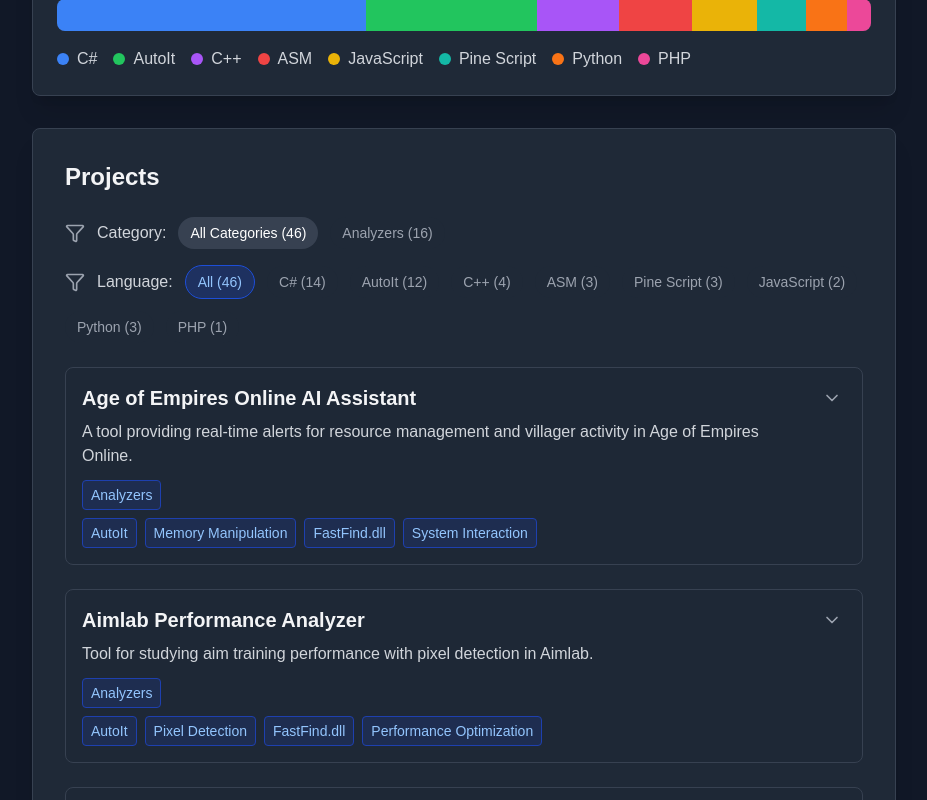
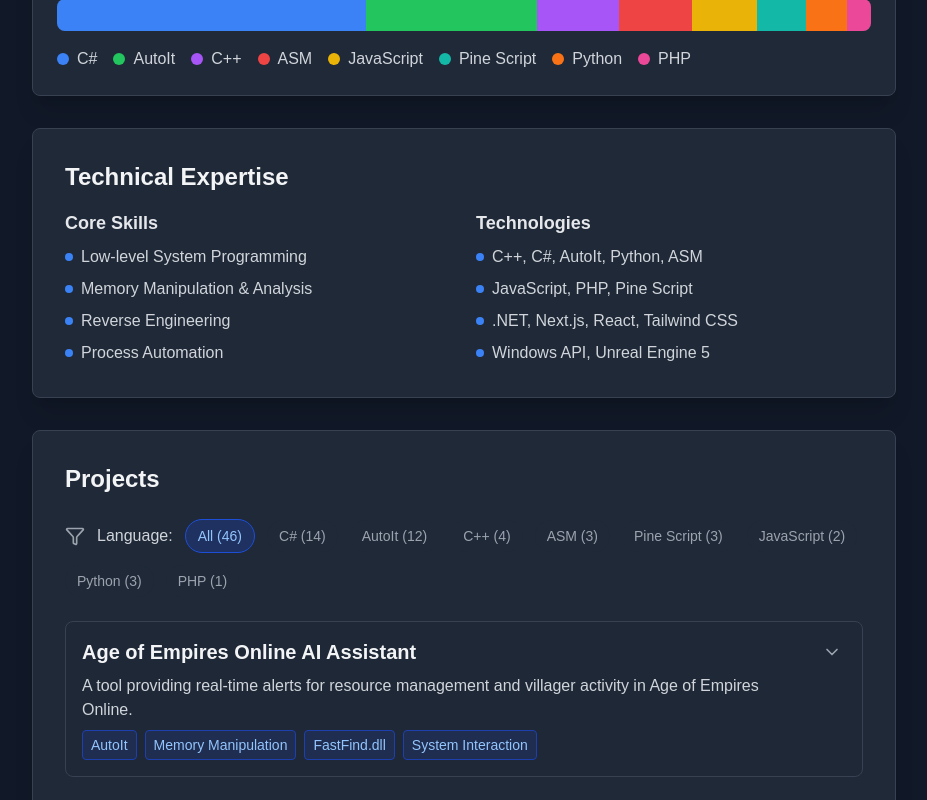
Before and after one commit to neXuz-dev/portfolio, a Next.js app: page / in a window 1280 px wide. Shown: the part 800-1600 px from the top of the page, without its empty margins (176-1103 px from the left). Built offline with nearby package versions, Linux system fonts and the light colour scheme.

Commit message:
Removed category filter, added back skills section

```diff
--- a/src/components/Portfolio.js
+++ b/src/components/Portfolio.js
@@ -131,7 +131,7 @@ const Portfolio = () => {
       {/* Header */}
       <header className="max-w-4xl mx-auto px-4 pt-24 pb-12">
         <div className="bg-gray-800 rounded-lg shadow-xl p-8 border border-gray-700">
-          <h1 className="text-4xl font-bold text-gray-100">neXuz-dev</h1>
+          <h1 className="text-4xl font-bold text-gray-100">Rémi Job-Dorge</h1>
           <p className="text-xl text-gray-300 mt-2">
             {language === 'fr' ? 'Expert en Développement Logiciel & Analyste Technique' : 'Expert Software Developer & Technical Analyst'}
           </p>
@@ -166,6 +166,7 @@ const Portfolio = () => {
         </div>
       </header>
 
+      {/* At a Glance Section */}
       <section className="max-w-4xl mx-auto mt-8 px-4">
         <div className="bg-gray-800 rounded-lg shadow-xl p-6 border border-gray-700">
           <h2 className="text-2xl font-bold text-gray-100 mb-4">
@@ -238,6 +239,65 @@ const Portfolio = () => {
         </div>
       </section>
 
+      {/* Skills Section */}
+      <section className="max-w-4xl mx-auto mt-8 px-4 scroll-mt-12" id="skills">
+        <div className="bg-gray-800 rounded-lg shadow-xl p-8 border border-gray-700">
+          <h2 className="text-2xl font-bold text-gray-100 mb-4">
+            {language === 'fr' ? 'Expertise Technique' : 'Technical Expertise'}
+          </h2>
+
+          <div className="grid grid-cols-1 md:grid-cols-2 gap-6">
+            <div>
+              <h3 className="text-lg font-semibold text-gray-200 mb-2">
+                {language === 'fr' ? 'Compétences Principales' : 'Core Skills'}
+              </h3>
+              <ul className="space-y-2">
+                <li className="flex items-center text-gray-300">
+                  <span className="w-2 h-2 bg-blue-500 rounded-full mr-2"></span>
+                  {language === 'fr' ? 'Programmation Système Bas Niveau' : 'Low-level System Programming'}
+                </li>
+                <li className="flex items-center text-gray-300">
+                  <span className="w-2 h-2 bg-blue-500 rounded-full mr-2"></span>
+                  {language === 'fr' ? 'Manipulation et Analyse de Mémoire' : 'Memory Manipulation & Analysis'}
+                </li>
+                <li className="flex items-center text-gray-300">
+                  <span className="w-2 h-2 bg-blue-500 rounded-full mr-2"></span>
+                  {language === 'fr' ? 'Rétro-Ingénierie' : 'Reverse Engineering'}
+                </li>
+                <li className="flex items-center text-gray-300">
+                  <span className="w-2 h-2 bg-blue-500 rounded-full mr-2"></span>
+                  {language === 'fr' ? 'Automatisation de Processus' : 'Process Automation'}
+                </li>
+              </ul>
+            </div>
+
+            <div>
+              <h3 className="text-lg font-semibold text-gray-200 mb-2">
+                {language === 'fr' ? 'Technologies' : 'Technologies'}
+              </h3>
+              <ul className="space-y-2">
+                <li className="flex items-center text-gray-300">
+                  <span className="w-2 h-2 bg-blue-500 rounded-full mr-2"></span>
+                  C++, C#, AutoIt, Python, ASM
+                </li>
+                <li className="flex items-center text-gray-300">
+                  <span className="w-2 h-2 bg-blue-500 rounded-full mr-2"></span>
+                  JavaScript, PHP, Pine Script
+                </li>
+                <li className="flex items-center text-gray-300">
+                  <span className="w-2 h-2 bg-blue-500 rounded-full mr-2"></span>
+                  .NET, Next.js, React, Tailwind CSS
+                </li>
+                <li className="flex items-center text-gray-300">
+                  <span className="w-2 h-2 bg-blue-500 rounded-full mr-2"></span>
+                  Windows API, Unreal Engine 5
+                </li>
+              </ul>
+            </div>
+          </div>
+        </div>
+      </section>
+
       {/* Projects Section */}
       <section className="max-w-4xl mx-auto mt-8 px-4" id="projects">
         <div className="bg-gray-800 rounded-lg shadow-xl p-8 border border-gray-700">
@@ -259,40 +319,47 @@ const Portfolio = () => {
             {language === 'fr' ? (
               <>
                 <p>
-                  Basé à Villeneuve-Loubet, France, j'apporte plus de 6 ans d'expérience en tant que
-                  Technicien chez SARL Soleo Tech (2017-2023), où j'ai développé une expertise en
-                  développement logiciel, optimisation système et support technique.
+                  Basé à Villeneuve-Loubet, France, j'ai 17 ans d'expérience en développement polyvalent et plus de 6 ans d'expérience
+                  en tant que Technicien chez SARL Soleo Tech (2017-2023), où j'ai développé une expertise en développement logiciel,
+                  optimisation système, automatisation et rétro-ingénierie.
                 </p>
                 <p>
-                  Ma passion pour la technologie découle de mon parcours dans le gaming compétitif,
-                  où j'ai établi plusieurs records mondiaux en simulation automobile depuis 2015.
-                  Cette quête d'excellence se traduit dans mon travail, axé sur l'automatisation,
-                  la rétro-ingénierie et la création de solutions efficaces.
+                  Ma passion pour la technologie découle de mon parcours dans le gaming compétitif, notamment en
+                  tant qu'ancien joueur professionnel de Counter-Strike (2014-2016) et détenteur de plusieurs records
+                  mondiaux en simulation automobile depuis 2015. Cette quête de performance et d'efficacité se reflète
+                  dans mon travail, axé sur la recherche de solutions optimales et l'exploitation des systèmes existants.
                 </p>
                 <p>
-                  En dehors du code, je m'intéresse à l'astronomie, la musique et la mythologie—des
-                  centres d'intérêt qui nourrissent ma curiosité et mes capacités de résolution de
-                  problèmes. Je suis un autodidacte engagé dans l'apprentissage continu et la
-                  création de solutions techniques impactantes.
+                  Je me spécialise dans le développement en C#, C++ et Python, ainsi que dans la conception 3D (Unity,
+                  Unreal Engine 5, Blender). Mon approche analytique et logique me permet de résoudre des problèmes
+                  en les déconstruisant méthodiquement.
+                </p>
+                <p>
+                  En dehors du code, je m'intéresse à l'astronomie, la science-fiction et la mythologie.
+                  Je suis motivé par la quête de compréhension de l'univers et par la contribution à
+                  l'émergence d'une super-intelligence dédiée à une cause supérieure et à la révélation de ses secrets.
                 </p>
               </>
             ) : (
               <>
                 <p>
-                  Based in Villeneuve-Loubet, France, I bring over 6 years of experience as a Technician
-                  at SARL Soleo Tech (2017-2023), where I developed expertise in software development,
-                  system optimization, and technical support.
+                  Based in Villeneuve-Loubet, France, I have 17 years of experience in versatile development and over six years of experience
+                  as a Technician at SARL Soleo Tech (2017-2023), where I developed expertise in software development,
+                  system optimization, automation, and reverse engineering.
                 </p>
                 <p>
-                  My passion for technology stems from a background in competitive gaming, where I
-                  achieved multiple world records in simulation racing since 2015. This drive for
-                  excellence translates into my work, focusing on automation, reverse engineering,
-                  and creating efficient solutions.
+                  My passion for technology stems from my background in competitive gaming, notably as a former professional Counter-Strike player
+                  (2014-2016) and a holder of multiple world records in racing simulation since 2015. This pursuit of performance and efficiency
+                  is reflected in my work, which focuses on finding optimal solutions and leveraging existing systems.
                 </p>
                 <p>
-                  Outside of coding, I enjoy astronomy, music, and exploring mythology—interests that
-                  fuel my curiosity and problem-solving skills. I'm an autodidact committed to
-                  continuous learning and delivering impactful technical solutions.
+                  I specialize in development with C#, C++, and Python, as well as 3D design (Unity, Unreal Engine 5, Blender).
+                  My analytical and logical approach allows me to solve problems by methodically breaking them down.
+                </p>
+                <p>
+                  Beyond coding, I have a strong interest in astronomy, science fiction, and mythology.
+                  I am driven by the quest to understand the universe and to contribute to the emergence of a super-intelligence
+                  dedicated to a greater cause and the revelation of its secrets.
                 </p>
               </>
             )}
--- a/src/components/ProjectsSection.js
+++ b/src/components/ProjectsSection.js
@@ -3,36 +3,9 @@ import { ChevronDown, ChevronUp, Filter } from 'lucide-react';
 import ReactMarkdown from 'react-markdown';
 
 const ProjectsSection = ({ projects, language }) => {
-  const [selectedCategory, setSelectedCategory] = useState('All');
   const [selectedLanguage, setSelectedLanguage] = useState('All');
   const [expandedProject, setExpandedProject] = useState(null);
   const [expandedDetails, setExpandedDetails] = useState(null);
-
-  // Define categories based on logical grouping (unchanged)
-  const categories = {
-    'Analyzers': {
-      matcher: (title) => [
-        'Age of Empires Online AI Assistant',
-        'Aimlab Performance Analyzer',
-        'For Honor Combat Analyzer',
-        'Forza Horizon 4 Gear Analyzer',
-        'GearAI (Forza Horizon 5) Analyzer',
-        'Genshin Impact Memory Analyzer',
-        'Halo MCC Gameplay Analyzer',
-        'LastWarBot Gameplay Analyzer',
-        'NanoTrigger Input Analyzer',
-        'Ninja Gaiden 2 Mechanics Analyzer',
-        'Path of Exile Data Monitor',
-        'RLTool Gameplay Analyzer',
-        'Rocket League Memory Analyzer',
-        'Rz Asset Control Center',
-        'Wo Long Cheat Table Analyzer',
-        'Wo Long Interaction Analyzer'
-      ].includes(title),
-      color: 'blue'
-    },
-    // ... (other categories remain unchanged)
-  };
 
   const languages = [
     { name: 'All', count: projects.length },
@@ -49,16 +22,12 @@ const ProjectsSection = ({ projects, language }) => {
   const filteredProjects = useMemo(() => {
     let result = projects;
 
-    if (selectedCategory !== 'All') {
-      result = result.filter(project => categories[selectedCategory].matcher(project.content.en.title));
-    }
-
     if (selectedLanguage !== 'All') {
       result = result.filter(project => project.tags.includes(selectedLanguage));
     }
 
     return result;
-  }, [selectedCategory, selectedLanguage, projects]);
+  }, [selectedLanguage, projects]);
 
   const toggleProject = (index) => {
     setExpandedProject(expandedProject === index ? null : index);
@@ -71,34 +40,8 @@ const ProjectsSection = ({ projects, language }) => {
 
   return (
     <div className="space-y-6">
-      {/* Filters */}
-      <div className="flex flex-col gap-4 mb-6">
-        <div className="flex flex-wrap gap-3 items-center">
-          <Filter className="w-5 h-5 text-gray-400" />
-          <span className="text-gray-300 font-medium">{language === 'fr' ? 'Catégorie :' : 'Category:'}</span>
-          <button
-            onClick={() => setSelectedCategory('All')}
-            className={`px-3 py-1.5 rounded-full text-sm font-medium transition-colors
-              ${selectedCategory === 'All' ? 'bg-gray-700 text-white' : 'bg-gray-800 text-gray-400 hover:bg-gray-700'}`}
-          >
-            {language === 'fr' ? 'Toutes Catégories' : 'All Categories'} ({projects.length})
-          </button>
-          {Object.entries(categories).map(([category, { color }]) => {
-            const count = projects.filter(project => categories[category].matcher(project.content.en.title)).length;
-            return (
-              <button
-                key={category}
-                onClick={() => setSelectedCategory(category)}
-                className={`px-3 py-1.5 rounded-full text-sm font-medium transition-colors
-                  ${selectedCategory === category ? `bg-${color}-900/50 text-${color}-300 border border-${color}-700` : 'bg-gray-800 text-gray-400 hover:bg-gray-700'}`}
-              >
-                {category} ({count})
-              </button>
-            );
-          })}
-        </div>
-
-        <div className="flex flex-wrap gap-3 items-center">
+      {/* Language Filter */}
+      <div className="flex flex-wrap gap-3 items-center mb-6">
         <Filter className="w-5 h-5 text-gray-400" />
         <span className="text-gray-300 font-medium">{language === 'fr' ? 'Langage :' : 'Language:'}</span>
         {languages.map((lang) => (
@@ -111,7 +54,6 @@ const ProjectsSection = ({ projects, language }) => {
             {lang.name} ({lang.count})
           </button>
         ))}
-        </div>
       </div>
 
       {/* Projects Grid */}
@@ -127,19 +69,6 @@ const ProjectsSection = ({ projects, language }) => {
                   {project.content[language].title}
                 </h3>
                 <p className="text-gray-300 mt-2">{project.content[language].description}</p>
-
-                <div className="flex flex-wrap gap-2 mt-3">
-                  {Object.entries(categories).map(([category, { matcher, color }]) =>
-                    matcher(project.content.en.title) && (
-                      <span
-                        key={category}
-                        className={`bg-${color}-900/30 text-${color}-300 text-sm px-2 py-1 rounded border border-${color}-800`}
-                      >
-                        {category}
-                      </span>
-                    )
-                  )}
-                </div>
 
                 <div className="flex flex-wrap gap-2 mt-2">
                   {project.tags.map((tag, tagIndex) => (
```
Also changed, not shown: 1 other file (tests, documents, lock files or other folders). Lines whose indentation alone changed are shown as unchanged.
